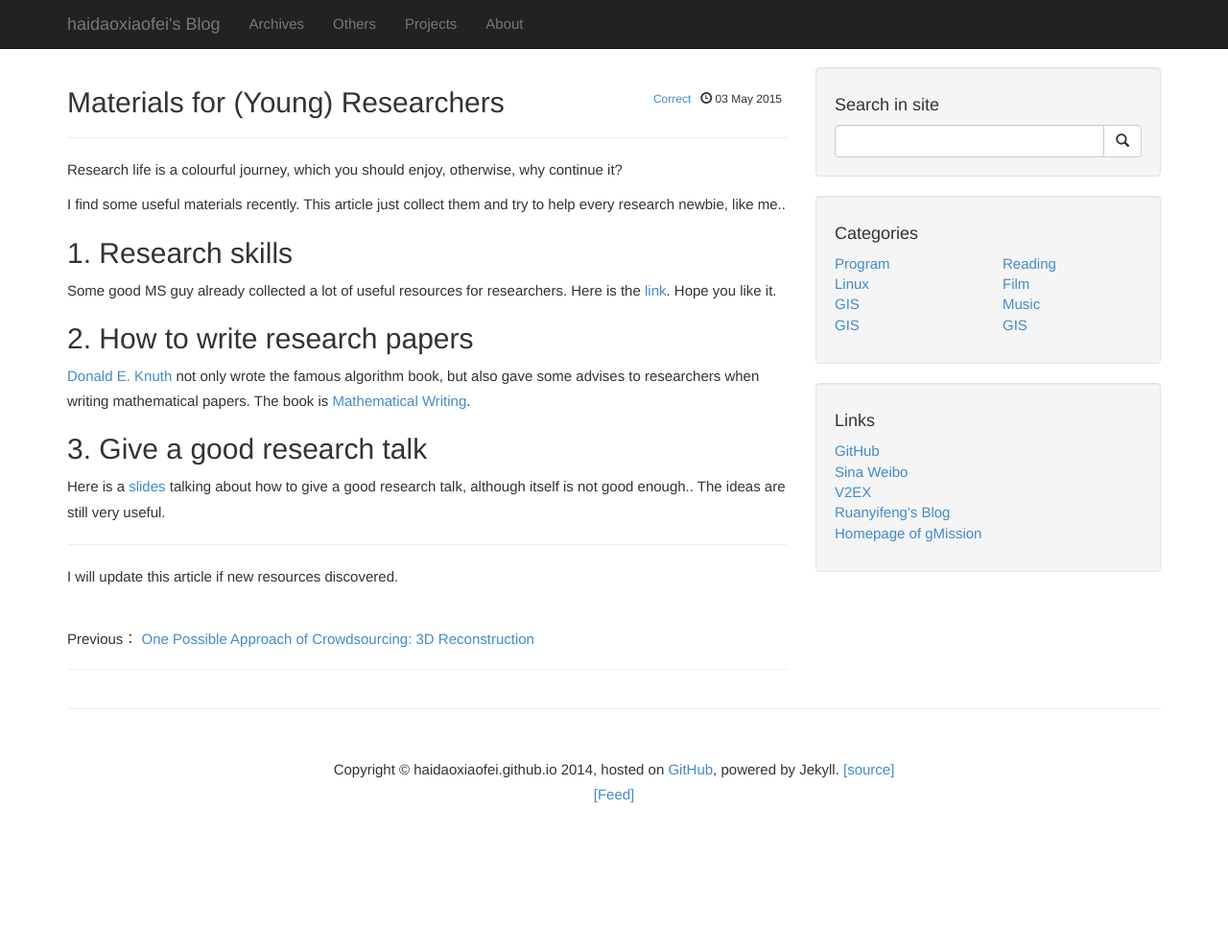
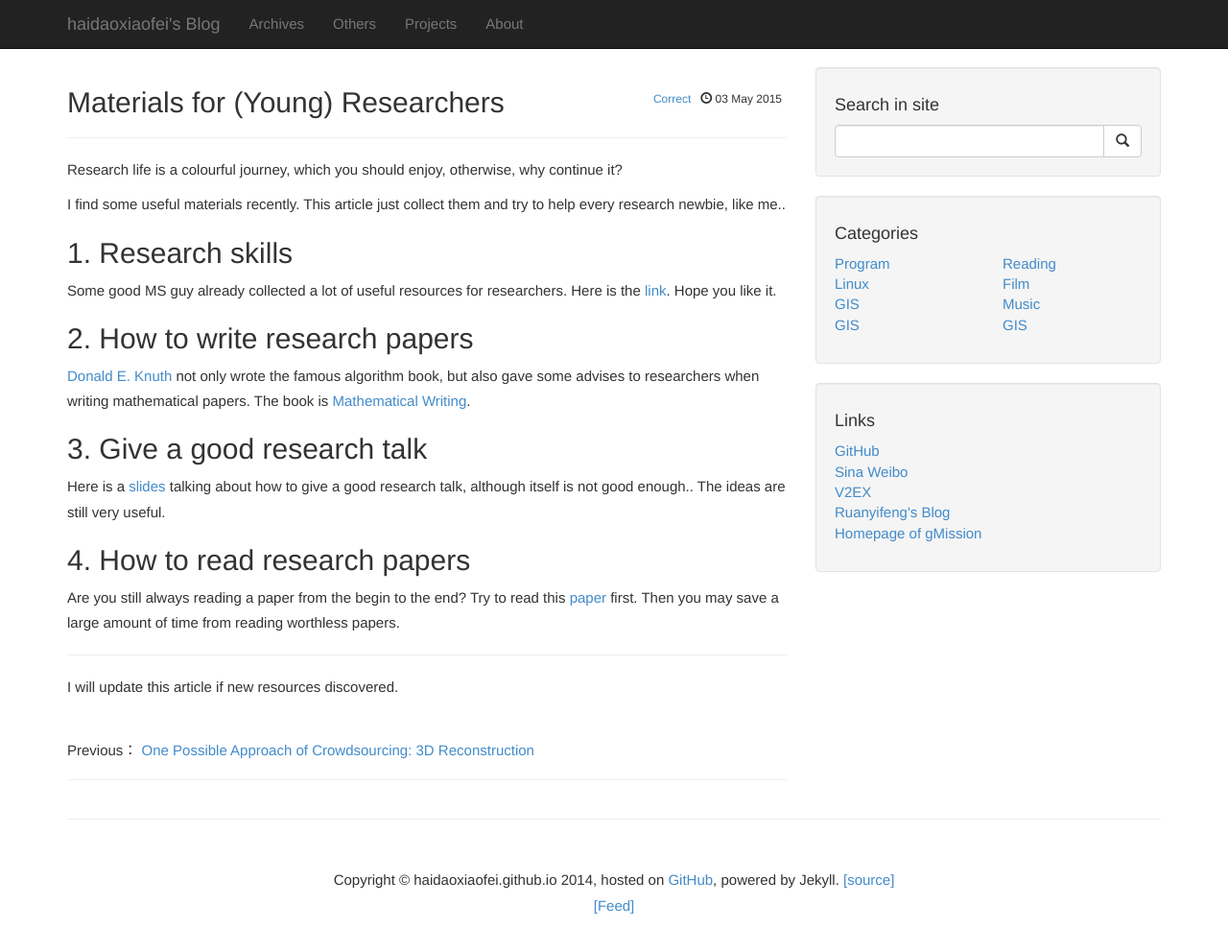
Before and after one commit to haidaoxiaofei/haidaoxiaofei.github.io, a Jekyll site: the page built from _posts/2015-5-3-research-material.md, in a window 1280 px wide and 1017 px high. Shown: the top 992 px of the window at 96% size. Built offline with Jekyll 4.4.1, drawn with Linux system fonts in a browser that asks for light colours; Markdown is read by kramdown in place of the engine named in the settings; comment, search, counter and statistics services are not loaded.

Commit message:
add reading paper

```diff
--- a/_posts/2015-5-3-research-material.md
+++ b/_posts/2015-5-3-research-material.md
@@ -19,6 +19,9 @@ Some good MS guy already collected a lot of useful resources for researchers. He
 
 Here is a [slides](http://haidaoxiaofei.me/d/tsinghua-mar-2013.pdf) talking about how to give a good research talk, although itself is not good enough.. The ideas are still very useful.
 
+##4. How to read research papers
+
+Are you still always reading a paper from the begin to the end? Try to read this [paper](http://haidaoxiaofei.me/d/paper-reading.pdf) first. Then you may save a large amount of time from reading worthless papers.
 
 ------
 I will update this article if new resources discovered.
```
Also changed, not shown: 1 other file.
